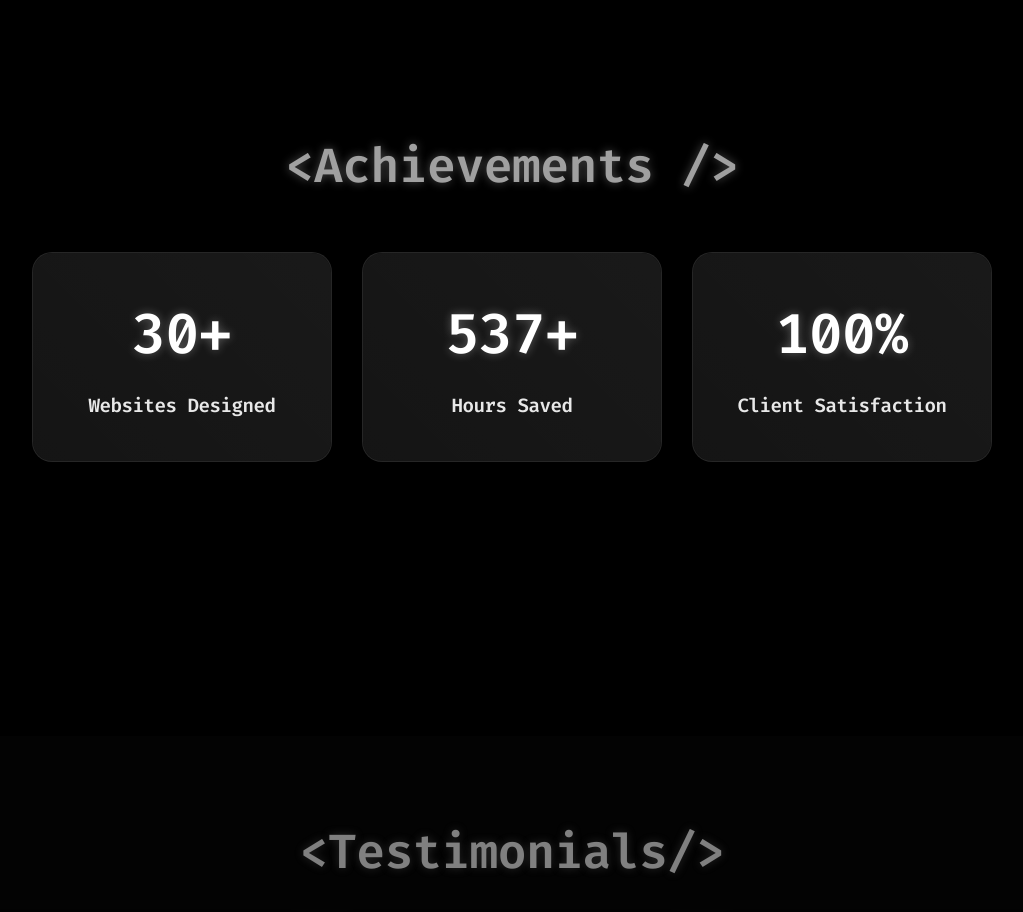
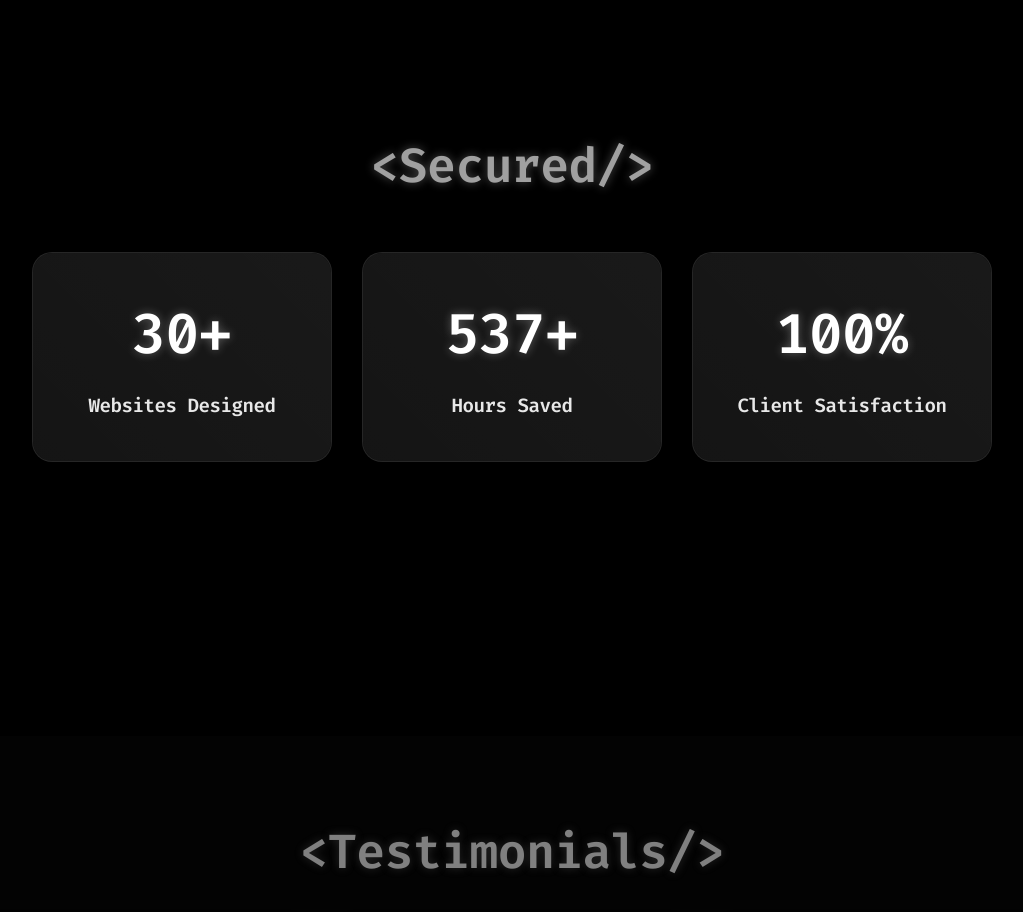
Before and after one commit to Subhasiish/Portfolio-website, a React (Vite) app: page / in a window 1280 px wide. Shown: the part 4120-5032 px from the top of the page, without its empty margins (128-1151 px from the left). Built offline with nearby package versions, Linux system fonts and the light colour scheme.

Commit message:
Final commit

```diff
--- a/src/pages/Achievements.tsx
+++ b/src/pages/Achievements.tsx
@@ -89,7 +89,7 @@ const Achievements: React.FC = () => {
 
   return (
     <AchievementsContainer id="achievements">
-      <Title>&lt;Achievements /&gt;</Title>
+      <Title>&lt;Secured/&gt;</Title>
       <CardsContainer>
         {metrics.map((metric, index) => (
           <MetricCard
```
